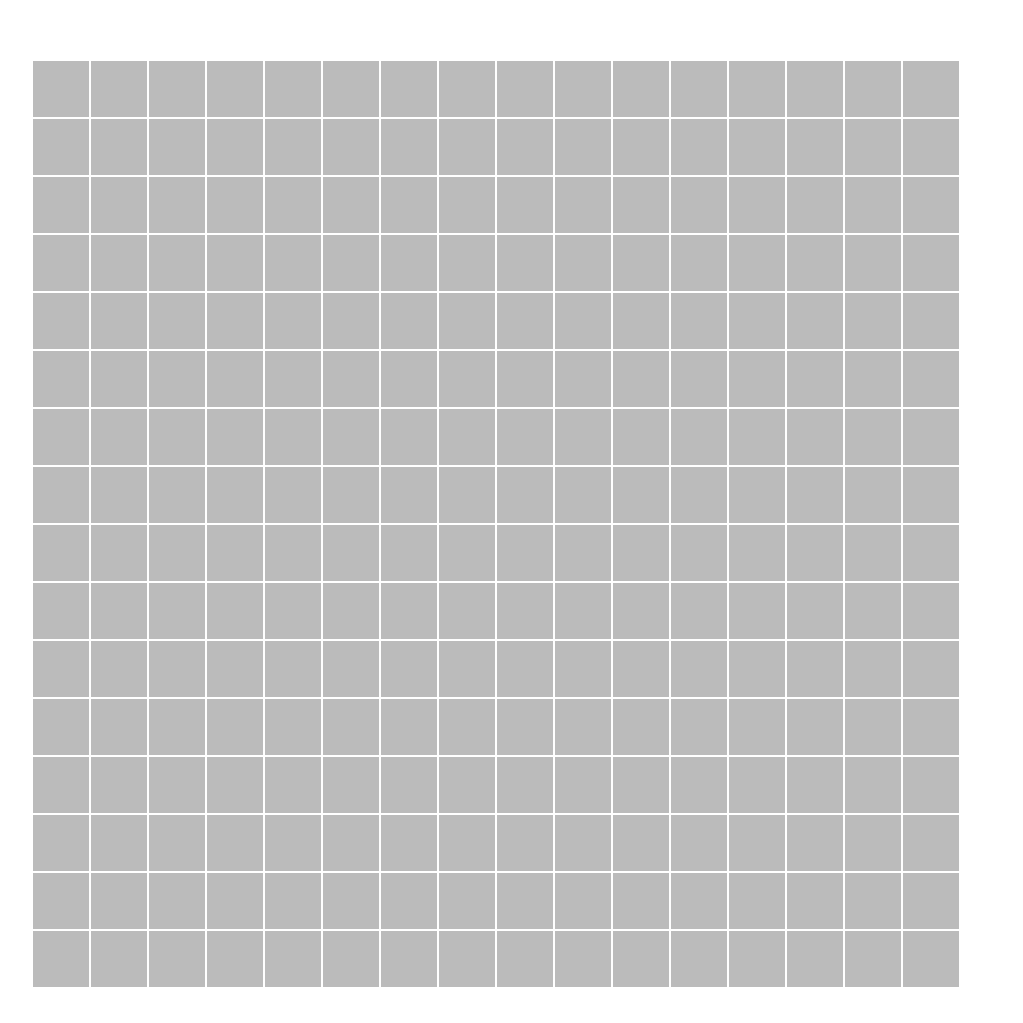
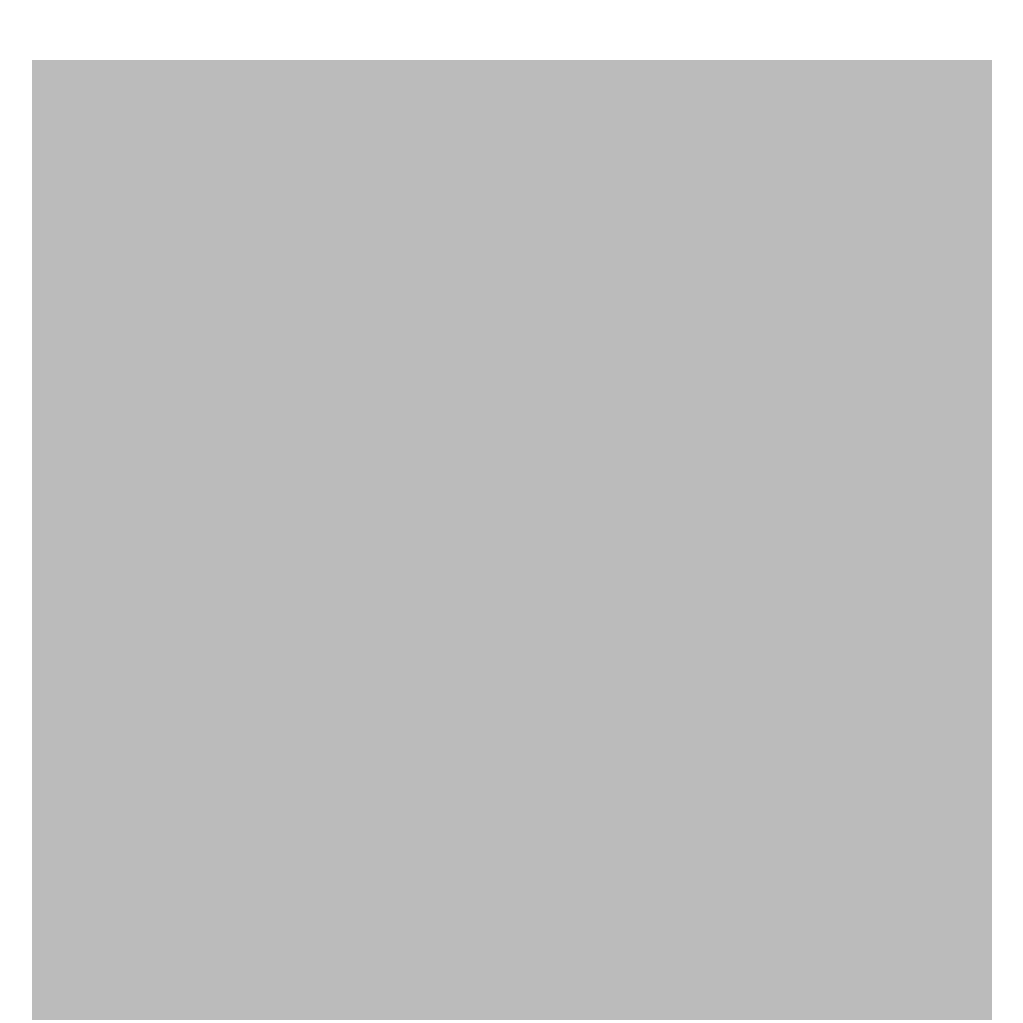
Before and after one commit to ChhayThan/Etch-a-Sketch, a plain HTML site: page index.html in a window 1280 px wide. Shown: the top 1023 px of the page, without its empty margins (28-1051 px from the left). Drawn offline with Linux system fonts and the light colour scheme.

Commit message:
Changed the way to generate grids, trying to incorporate the slider value

```diff
--- a/index.html
+++ b/index.html
@@ -13,7 +13,7 @@
       type="range"
       min="1"
       max="100"
-      value="50"
+      value="16"
       class="slider"
       id="gridRange"
     />
--- a/script.js
+++ b/script.js
@@ -1,12 +1,15 @@
 const container = document.querySelector(".gridContainer");
-createGrid();
-function createGrid() {
-  for (let i = 0; i < 16 * 16; i++) {
+const gridValue = document.getElementById("gridRange").value;
+createGrid(gridValue);
+function createGrid(size) {
+  let side = size * size;
+  for (let i = 0; i < side; i++) {
     const gridItem = document.createElement("div");
     gridItem.classList.add("grid-item");
 
     container.appendChild(gridItem);
   }
+  gridSizing(size);
 }
 
 const gridItems = document.querySelectorAll(".grid-item");
@@ -24,3 +27,17 @@ resetBtn.addEventListener("click", (event) => {
     gridItem.classList.remove("gridItemHover");
   });
 });
+
+function gridSizing(size) {
+  let containerWidth = 960;
+  let containerHeight = containerWidth;
+  let gridWidth = containerWidth / size;
+  let gridHeight = containerHeight / size;
+  const gridItems = document.querySelectorAll(".grid-item");
+  gridItems.forEach((gridItem) => {
+    gridItem.setAttribute(
+      "style",
+      `width:${gridWidth}px;height:${gridHeight}px;`
+    );
+  });
+}
--- a/style.css
+++ b/style.css
@@ -17,8 +17,10 @@ input {
 }
 
 .grid-item {
+  /*
   margin: 1px;
   padding: 28px;
+  */
   background-color: rgb(187, 187, 187);
 }
 
```
